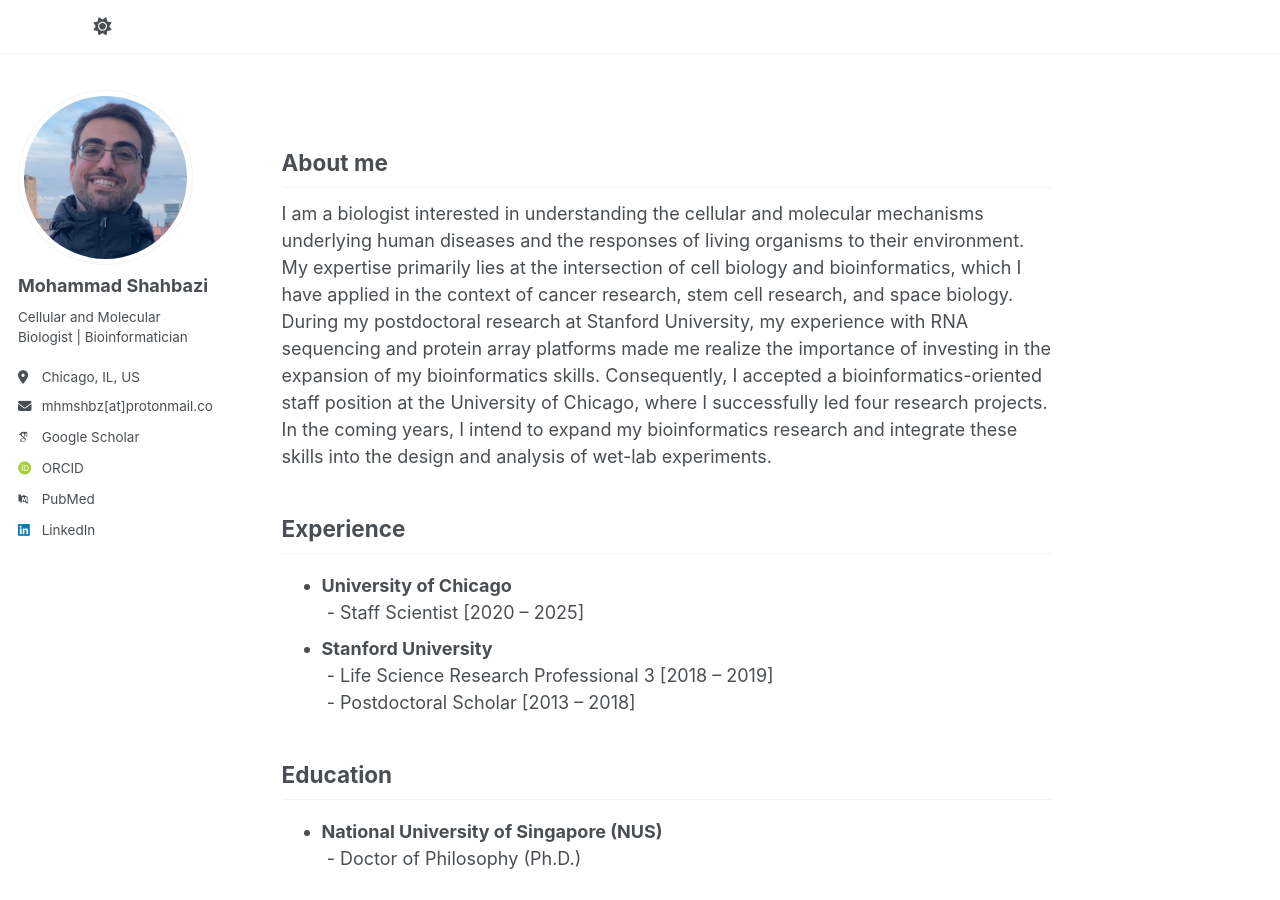
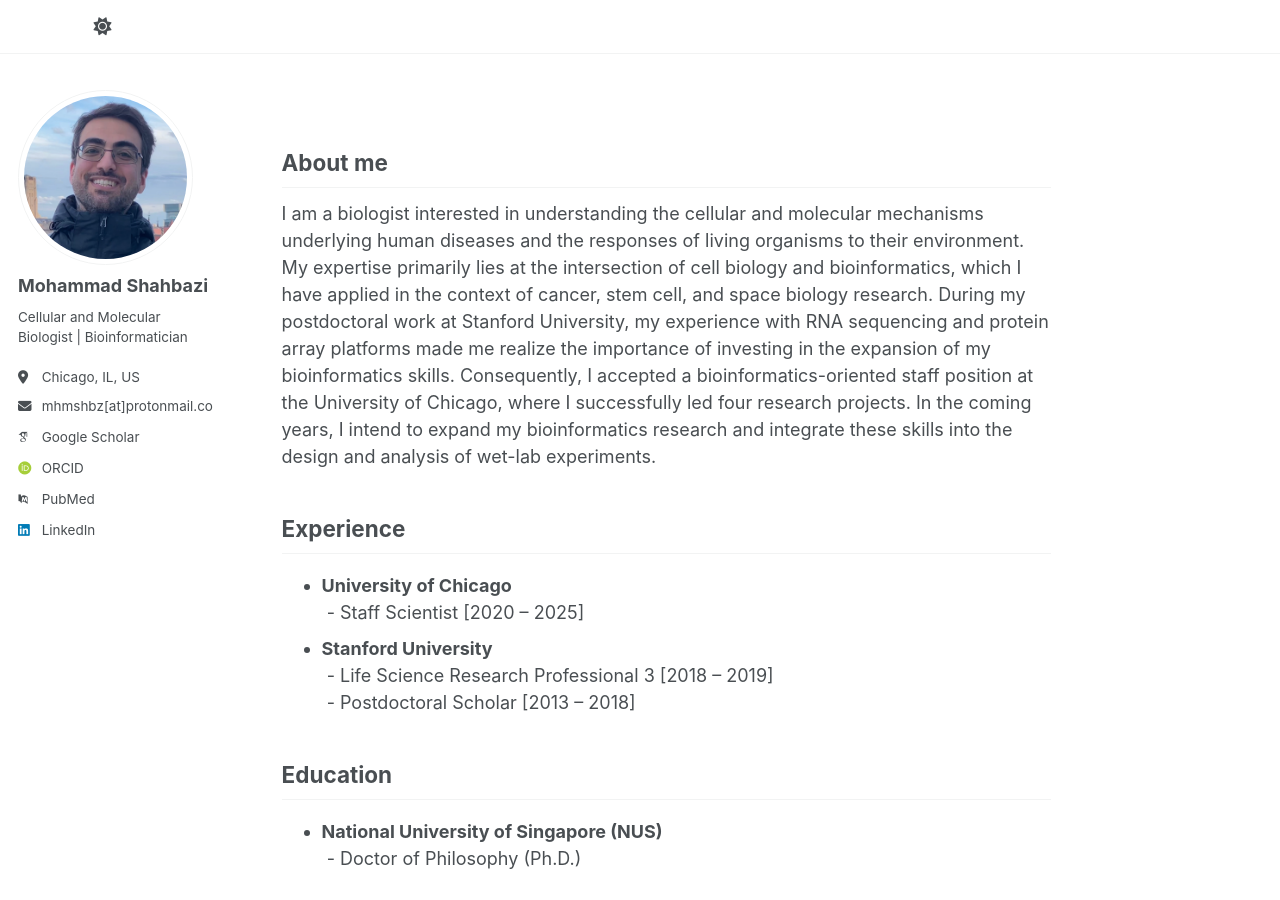
Before and after one commit to shahbazi-m/shahbazi-m.github.io, a Jekyll site: the page built from _pages/about.md, in a window 1280 px wide and 900 px high. Built offline with Jekyll 4.4.1, drawn with Linux system fonts in a browser that asks for light colours; some web fonts are replaced; a script that is not in the unit is left out; some of the changed text lies outside the part shown.

Commit message:
Update about.md

```diff
--- a/_pages/about.md
+++ b/_pages/about.md
@@ -8,7 +8,7 @@ redirect_from:
 ---
 About me
 ------
-I am a biologist interested in understanding the cellular and molecular mechanisms underlying human diseases and the responses of living organisms to their environment. My expertise primarily lies at the intersection of cell biology and bioinformatics, which I have applied in the context of cancer research, stem cell research, and space biology. During my postdoctoral research at Stanford University, my experience with RNA sequencing and protein array platforms made me realize the importance of investing in the expansion of my bioinformatics skills. Consequently, I accepted a bioinformatics-oriented staff position at the University of Chicago, where I successfully led four research projects. In the coming years, I intend to expand my bioinformatics research and integrate these skills into the design and analysis of wet-lab experiments.
+I am a biologist interested in understanding the cellular and molecular mechanisms underlying human diseases and the responses of living organisms to their environment. My expertise primarily lies at the intersection of cell biology and bioinformatics, which I have applied in the context of cancer, stem cell, and space biology research. During my postdoctoral work at Stanford University, my experience with RNA sequencing and protein array platforms made me realize the importance of investing in the expansion of my bioinformatics skills. Consequently, I accepted a bioinformatics-oriented staff position at the University of Chicago, where I successfully led four research projects. In the coming years, I intend to expand my bioinformatics research and integrate these skills into the design and analysis of wet-lab experiments.
 
 Experience
 ------
```
Also changed, not shown: other parts of _pages/about.md (+1 -1 lines).
